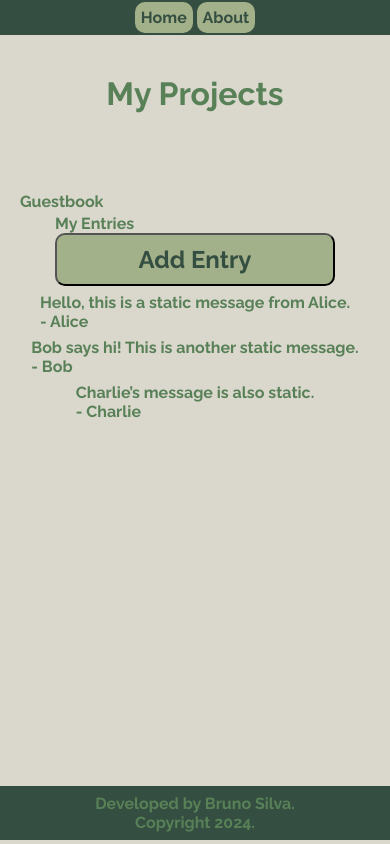
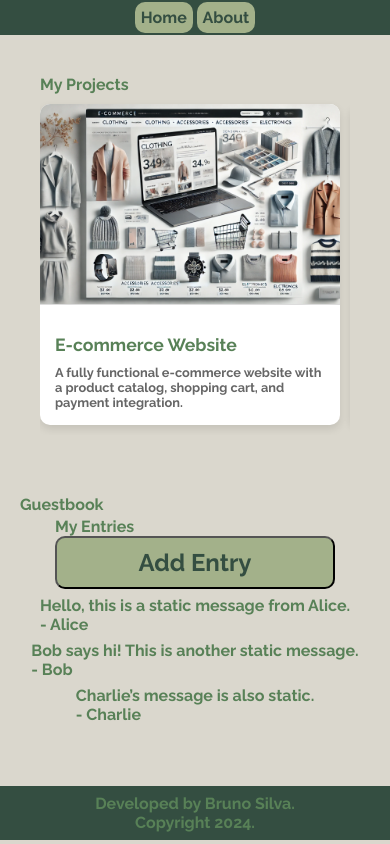
Before and after one commit to bruno7317/mural, an Angular app: page / in a window 390 px wide. Built offline with nearby package versions, Linux system fonts and the light colour scheme.

Commit message:
Project list.

```diff
--- a/src/app/home/home.component.css
+++ b/src/app/home/home.component.css
@@ -1,110 +1,122 @@
+/* General Container */
 .home-container {
   padding: 20px;
+  overflow: hidden;
 }
 
+/* Projects Section */
 .projects-section {
   margin: 0 auto;
   padding: 20px;
+  display: block;
+  max-width: 100%;
+  overflow: hidden;
 }
 
-.project-slide {
-  padding: 10px;
-  box-sizing: border-box;
+/* Scrollable Container for Cards */
+.scrollable-container {
+  display: flex;
+  overflow-x: auto; /* Enable horizontal scrolling */
+  gap: 20px;
+  scroll-snap-type: x mandatory; /* Smooth scrolling */
+  padding: 20px 0;
 }
 
-.slick-prev:before, .slick-next:before {
-  color: #000;  /* Change the arrow color */
+.scrollable-container::-webkit-scrollbar {
+  height: 12px; /* Set scrollbar height */
 }
 
-.slick-dots {
-  bottom: -30px; /* Position dots below the slider */
+.scrollable-container::-webkit-scrollbar-thumb {
+  background-color: #888; /* Scrollbar color */
+  border-radius: 6px; /* Rounded edges */
 }
 
-h1 {
-  font-size: 2em;
-  text-align: center;
-  margin-bottom: 20px;
+.scrollable-container::-webkit-scrollbar-thumb:hover {
+  background-color: #555; /* Darken on hover */
 }
 
-.scrollable-project-list {
-  display: flex;
-  overflow-x: auto; /* Horizontal scrolling */
-  gap: 20px;
-  padding: 20px;
-  scroll-snap-type: x mandatory; /* Smooth snapping for scrolling */
+.scrollable-container::-webkit-scrollbar-track {
+  background: #f1f1f1; /* Track color */
 }
 
-.scrollable-project-list::-webkit-scrollbar {
-  display: none; /* Hide scrollbar */
+/* Project Card Styling */
+.project-card {
+  background-color: white;
+  border-radius: 10px;
+  box-shadow: 0 4px 8px rgba(0, 0, 0, 0.1);
+  overflow: hidden;
+  min-width: 250px;
+  max-width: 300px;
+  flex: 0 0 auto;
+  transition: transform 0.3s ease-in-out;
+  scroll-snap-align: start;
 }
 
+.project-card:hover {
+  transform: translateY(-10px);
+}
+
+/* Project Image */
+.project-image {
+  width: 100%;
+  height: 200px;
+  object-fit: cover;
+  border-bottom: 1px solid #ddd;
+}
+
+/* Project Information */
+.project-info {
+  padding: 15px;
+}
+
+.project-info h3 {
+  font-size: 1.2em;
+  margin: 10px 0;
+}
+
+.project-info p {
+  color: #666;
+  font-size: 0.9em;
+}
+
+/* Guestbook Section */
 .guestbook-section {
   margin-top: 40px;
 }
 
-/* Mobile Layout (Single Row) */
-.scrollable-project-list {
-  display: flex;
-  overflow-x: auto; /* Horizontal scrolling */
+/* Media Queries */
+
+/* Mobile Layout */
+@media (max-width: 768px) {
+  .scrollable-container {
     gap: 10px;
-  padding: 10px;
+    padding: 10px 0;
   }
 
   .project-card {
-  min-width: 200px; /* Ensure a consistent width for scrolling */
-  max-width: 200px;
-  margin: 10px;
-  padding: 15px;
-  box-shadow: 0 2px 4px rgba(0, 0, 0, 0.1);
-  border-radius: 8px;
-  transition: transform 0.2s ease-in-out;
+    min-width: 200px;
   }
 
-.project-card img {
-  max-width: 100%;
-  height: 120px;
-  object-fit: cover;
-  border-radius: 4px;
+  .project-info h3 {
+    font-size: 1.1em;
   }
 
-.project-card h2 {
-  font-size: 1.1em;
-  margin: 10px 0 5px;
+  .project-info p {
+    font-size: 0.8em;
+  }
 }
 
-.project-card p {
-  font-size: 0.9em;
-  color: #666;
-  overflow: hidden;
-  text-overflow: ellipsis;
-  white-space: nowrap;
+/* Desktop Layout */
+@media (min-width: 768px) {
+  .projects-section {
+    padding: 30px;
   }
 
-/* Hover effect */
-.project-card:hover {
-  transform: scale(1.05);
+  .project-info h3 {
+    font-size: 1.5em;
   }
 
-/* Desktop Layout (Multiple Rows) */
-@media (min-width: 768px) {
-  .scrollable-project-list {
-    display: grid;
-    grid-template-columns: repeat(auto-fit, minmax(250px, 1fr)); /* Create a responsive grid */
-    gap: 20px;
-    justify-content: center;
-  }
-
-  .project-card {
-    min-width: 250px;
-    max-width: 100%; /* Allow cards to scale up to the grid's width */
-  }
-
-  .project-card img {
-    height: 150px; /* Larger images on desktop */
-  }
-
-  .project-card p {
-    max-height: 50px; /* Allow a bit more space for text */
-    white-space: normal; /* Text can wrap on desktop */
+  .project-info p {
+    font-size: 1em;
   }
 }
--- a/src/app/home/home.component.html
+++ b/src/app/home/home.component.html
@@ -1,13 +1,15 @@
 <div class="home-container">
   <section class="projects-section">
     <h1>My Projects</h1>
-    <!-- <swiper [slidesPerView]="5" [spaceBetween]="10" [navigation]="true" class="mySwiper">
-      <div *ngFor="let project of projects" class="swiper-slide">
-        <img [src]="project.imageUrl" alt="{{ project.title }}">
-        <h3>{{ project.title }}</h3>
-        <p>{{ project.description }}</p>
+    <div class="scrollable-container">
+      <div *ngFor="let project of projects" class="project-card">
+        <img [src]="project.imageUrl" alt="{{project.title}}" class="project-image">
+        <div class="project-info">
+          <h3>{{project.title}}</h3>
+          <p>{{project.description}}</p>
+        </div>
       </div>
-    </swiper> -->
+    </div>
   </section>
 
   <section class="guestbook-section">
--- a/src/app/home/home.component.ts
+++ b/src/app/home/home.component.ts
@@ -68,15 +68,4 @@ export class HomeComponent {
       description: 'A stock market tracker that monitors live stock prices, provides portfolio management, and tracks financial news.'
     }
   ];
-  slideConfig = {
-    slidesPerView: 5,
-    spaceBetween: 10,
-    navigation: true,
-    pagination: { clickable: true },
-    breakpoints: {
-      1024: { slidesPerView: 3 },
-      768: { slidesPerView: 2 },
-      480: { slidesPerView: 1 }
-    }
-  };
 }
--- a/src/styles.css
+++ b/src/styles.css
@@ -25,6 +25,7 @@ body {
   box-sizing: border-box;
   background-color: var(--main-color);
   color: var(--third-color);
+  overflow: hidden;
 }
 
 main {
```
Lines whose indentation alone changed are shown as unchanged.
